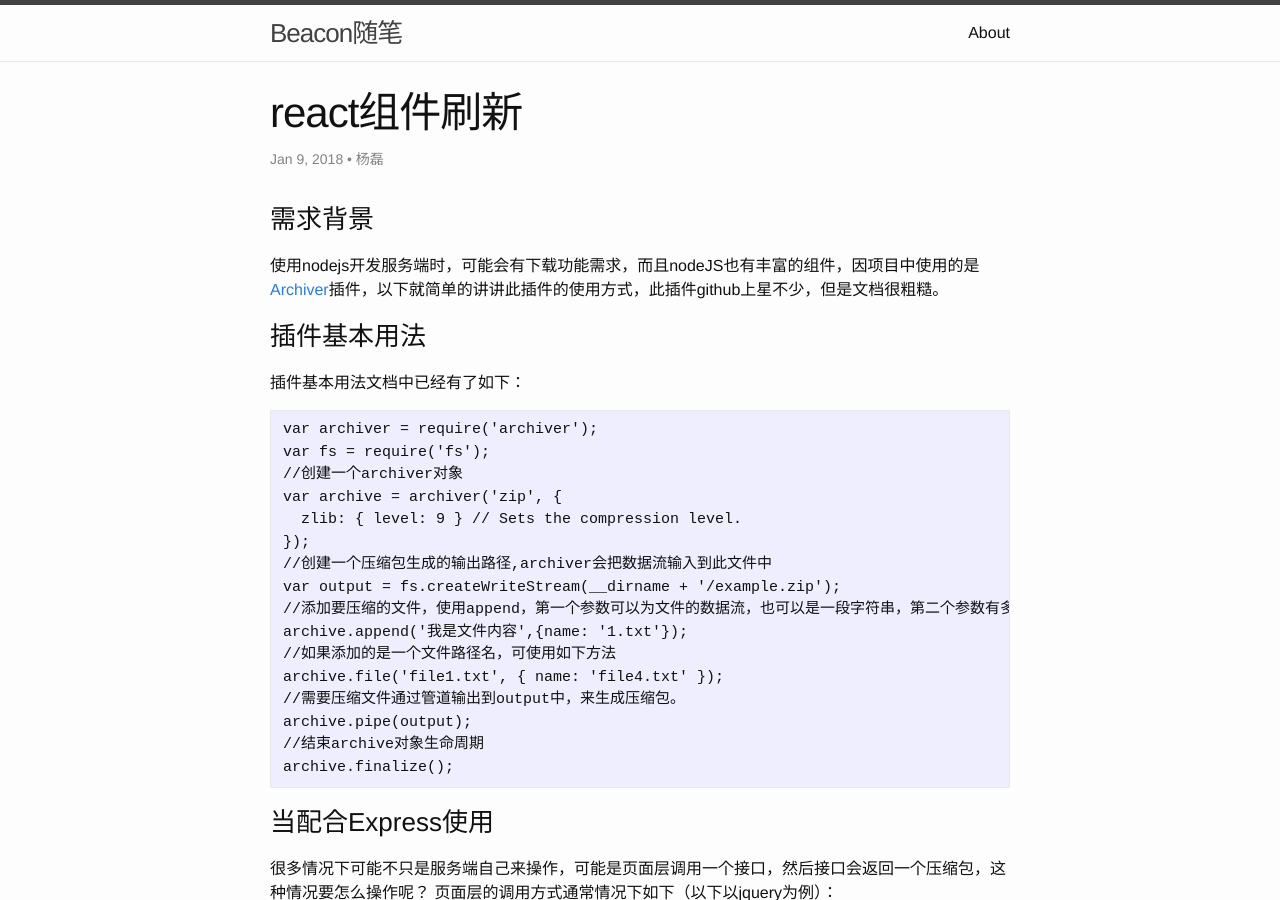
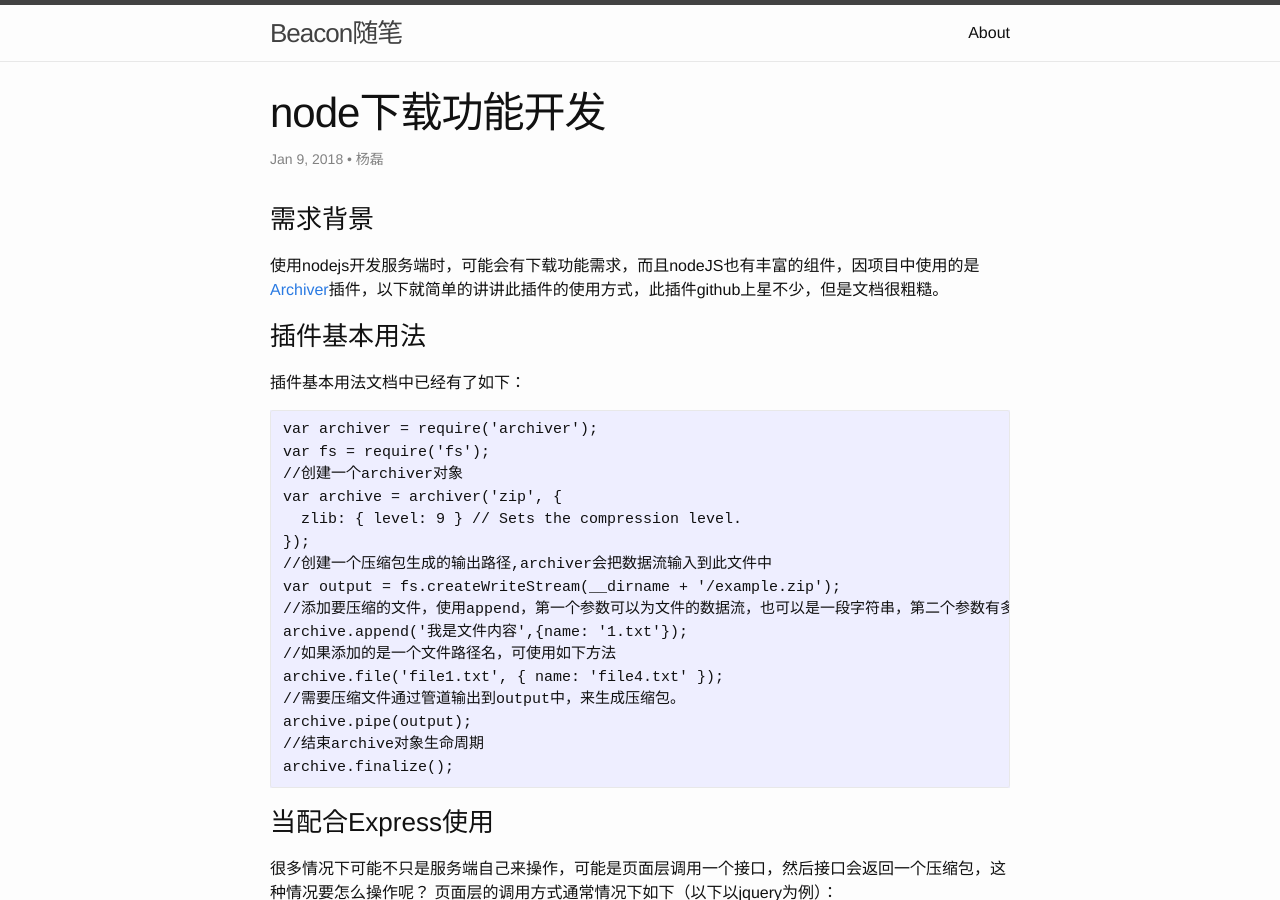
Before and after one commit to essaycode/essaycode.github.io, a Jekyll site: the page built from _posts/2018-01-16-node下载功能开发.markdown, in a window 1280 px wide and 900 px high. Built offline with Jekyll 4.4.1, drawn with Linux system fonts in a browser that asks for light colours.

Commit message:
修改文章名称

```diff
--- a/_posts/2018-01-16-node下载功能开发.markdown
+++ b/_posts/2018-01-16-node下载功能开发.markdown
@@ -1,6 +1,6 @@
 ---
 layout: post
-title:  "react组件刷新"
+title:  "node下载功能开发"
 date:   2018-01-09 20:44:19 +0800
 author: "杨磊"
 categories: yanglei
```
